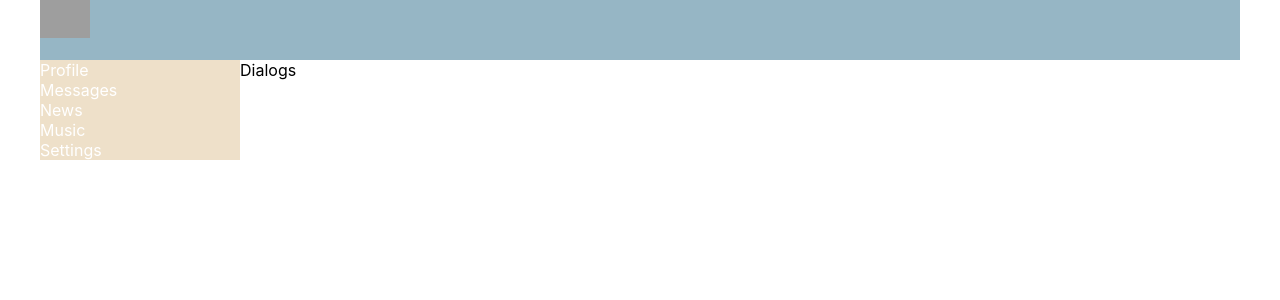
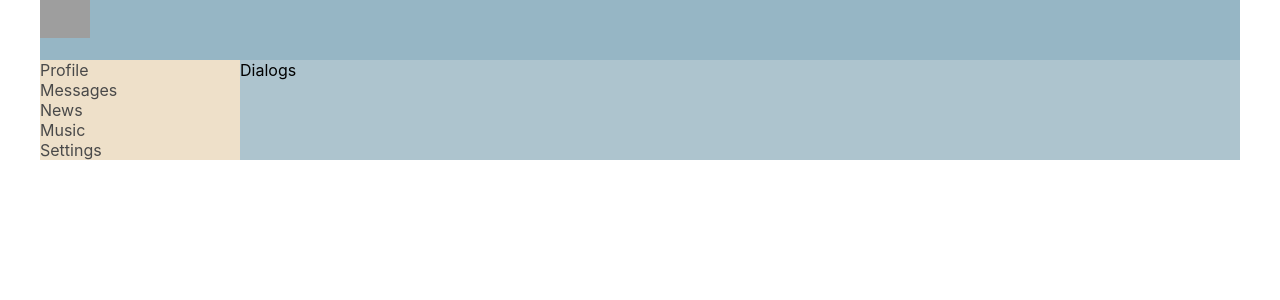
Before and after one commit to ViktoriaKhomenko7/samurai-way, a React (Create React App) app: page /profile in a window 1280 px wide. Shown: the top 300 px of the page. Built offline with nearby package versions, Linux system fonts and the light colour scheme; grey boxes are pictures that could not be loaded.

Commit message:
refactor css

```diff
--- a/src/App.css
+++ b/src/App.css
@@ -9,6 +9,11 @@
     grid-template-rows: 60px 1fr;
     grid-template-columns: 2fr 10fr;
     /*grid-gap: 10px;*/
+}
+
+.app-wrapper-content {
+    grid-area: c;
+    background-color: #ADC4CE;
 }
 
 /*.header {*/
--- a/src/components/navbar/Navbar.module.css
+++ b/src/components/navbar/Navbar.module.css
@@ -5,5 +5,5 @@
 
 .item {
     text-decoration: none;
-    color: white;
+    color: #494949;
 }
--- a/src/components/propfile/Propfile.module.css
+++ /dev/null
@@ -1,5 +0,0 @@
-
-.content {
-    grid-area: c;
-    background-color: #ADC4CE;
-}
```
Also changed, not shown: src/components/dialogs/Dialogs.module.css (added).
